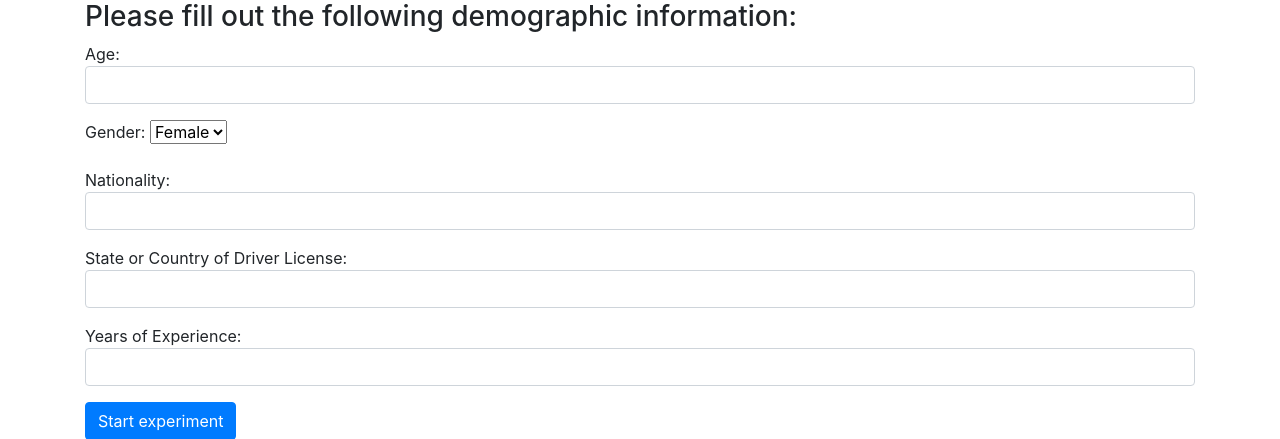
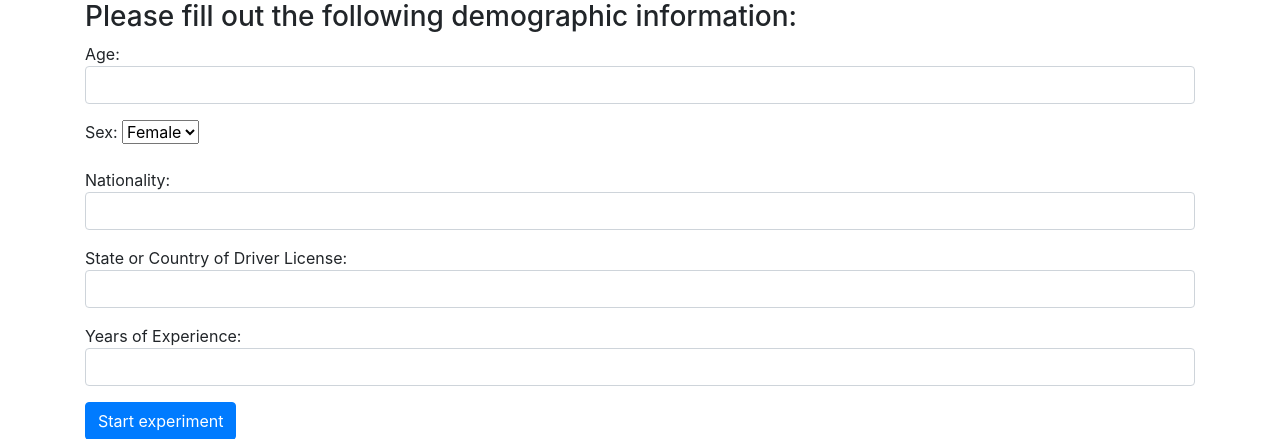
Before and after one commit to MariaRives/Signs_Project, a Django app: page /demographics/ in a window 1280 px wide. Shown: the top 439 px of the page. Run offline with Django 4.2, Linux system fonts and the light colour scheme; some libraries are stand-ins or nearby versions.

Commit message:
Update demographics.html
Changed from gender to sex

```diff
--- a/polls/templates/polls/demographics.html
+++ b/polls/templates/polls/demographics.html
@@ -9,7 +9,7 @@
       Age: <input type="number" id="q-age" class="form-control" name="age" />
     </div>
     <div class="form-group">
-      <label for="gender">Gender: </label>
+      <label for="gender">Sex: </label>
       <select id="q-gender" name="gender">
         <option value="Female">Female</option>
         <option value="Male">Male</option>
```
